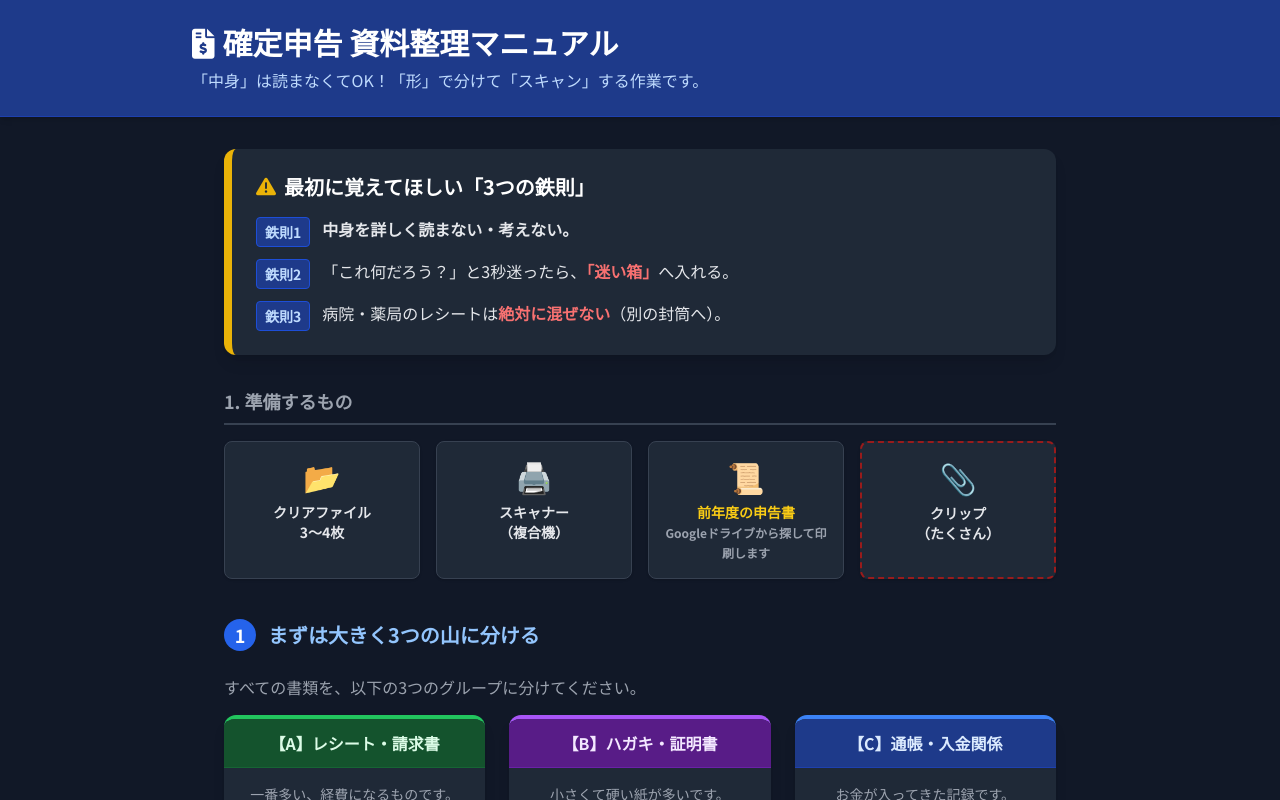
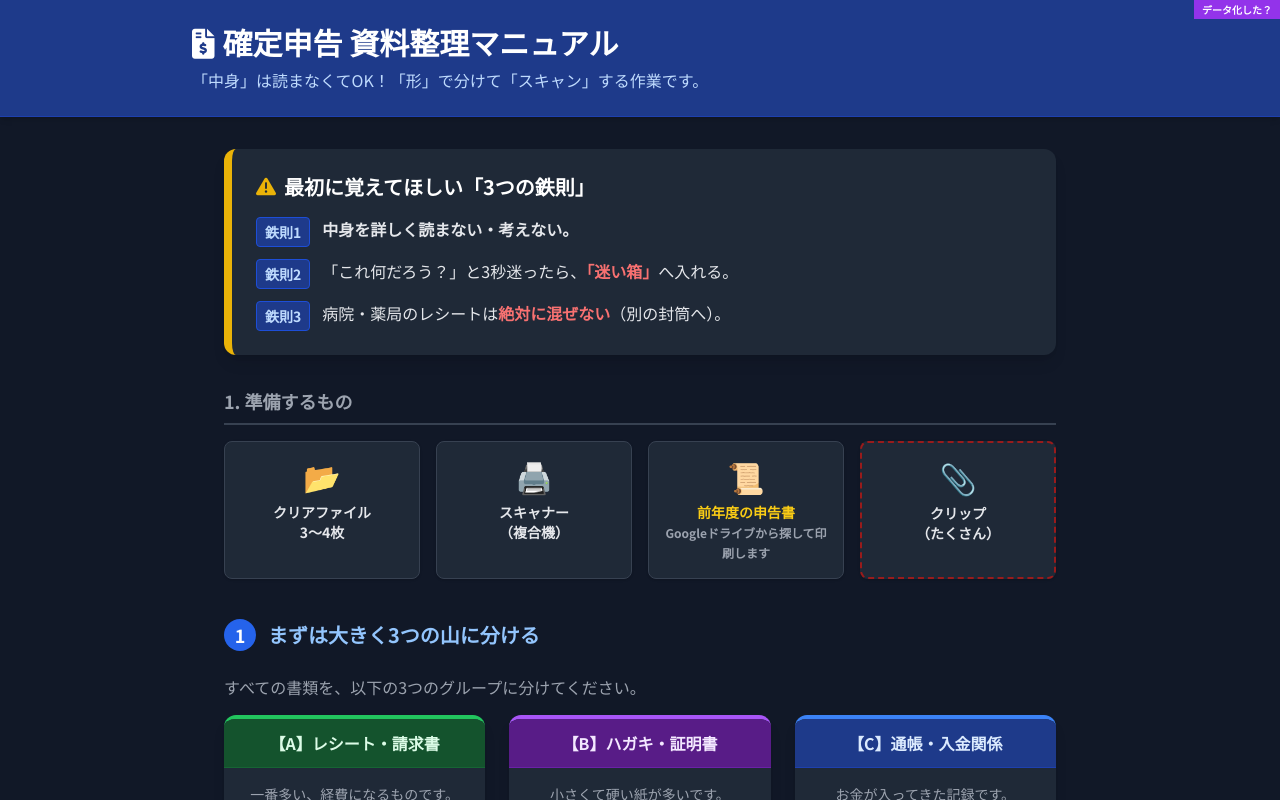
Before and after one commit to hide-kuwa/setumei, a plain HTML site: page index.html in a window 1280 px wide. Shown: the top 800 px of the page. Drawn offline with nearby package versions, Linux system fonts and the light colour scheme.

Commit message:
Add notification badge for data status

```diff
--- a/index.html
+++ b/index.html
@@ -275,6 +275,7 @@
                     <div class="text-xs text-gray-400">【重要】全部スキャン済みであること</div>
                 </div>
                 <div class="bg-gray-800 p-4 rounded border border-blue-800">
+                    <div class="absolute top-0 right-0 bg-purple-600 text-white text-[10px] px-2 py-0.5 font-bold">データ化した？</div>
                     <div class="font-bold text-blue-400 mb-1">3. 申告書ファイル</div>
                     <div class="text-xs text-gray-400">一番上に「前年度の申告書」がある</div>
                 </div>
```
